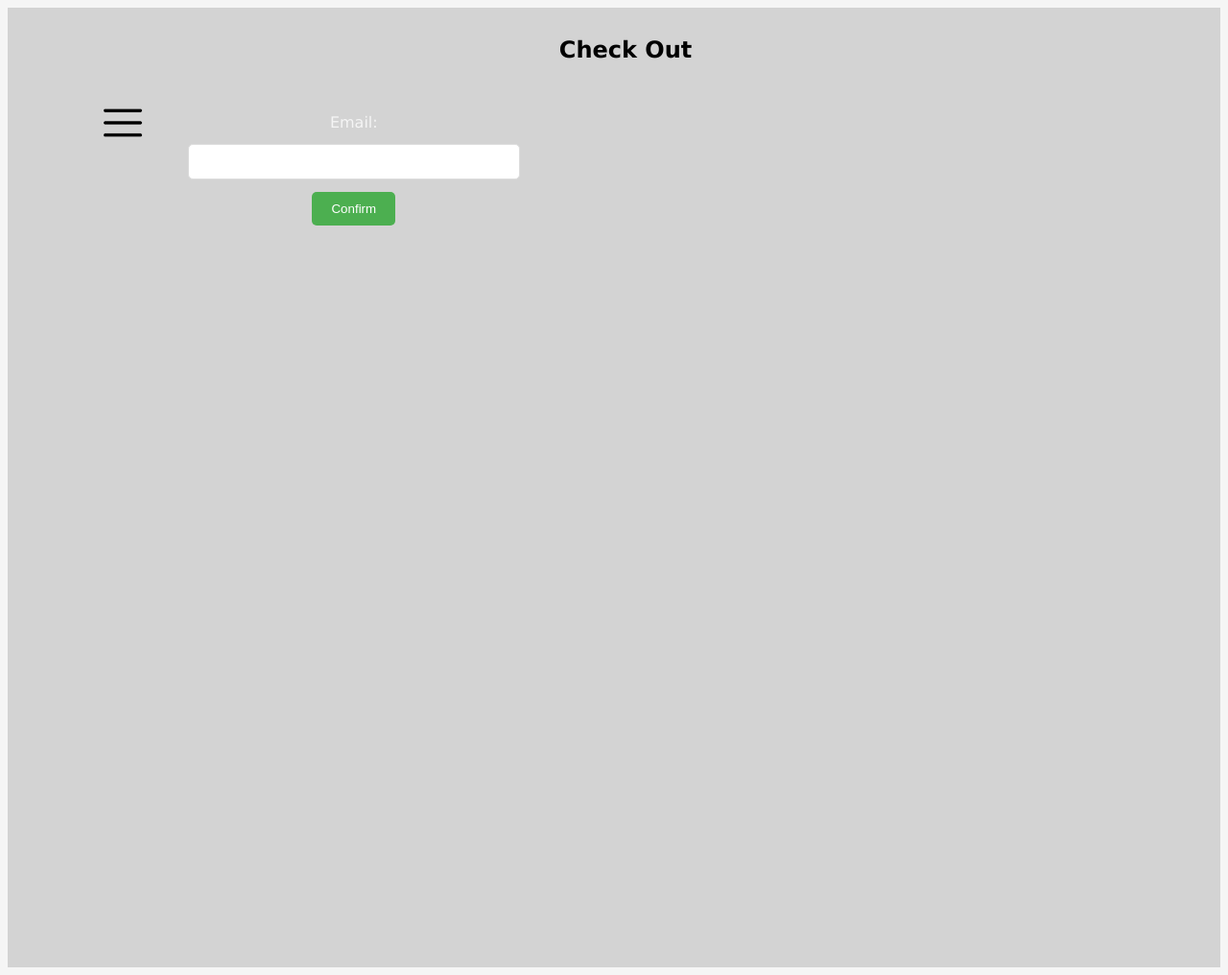
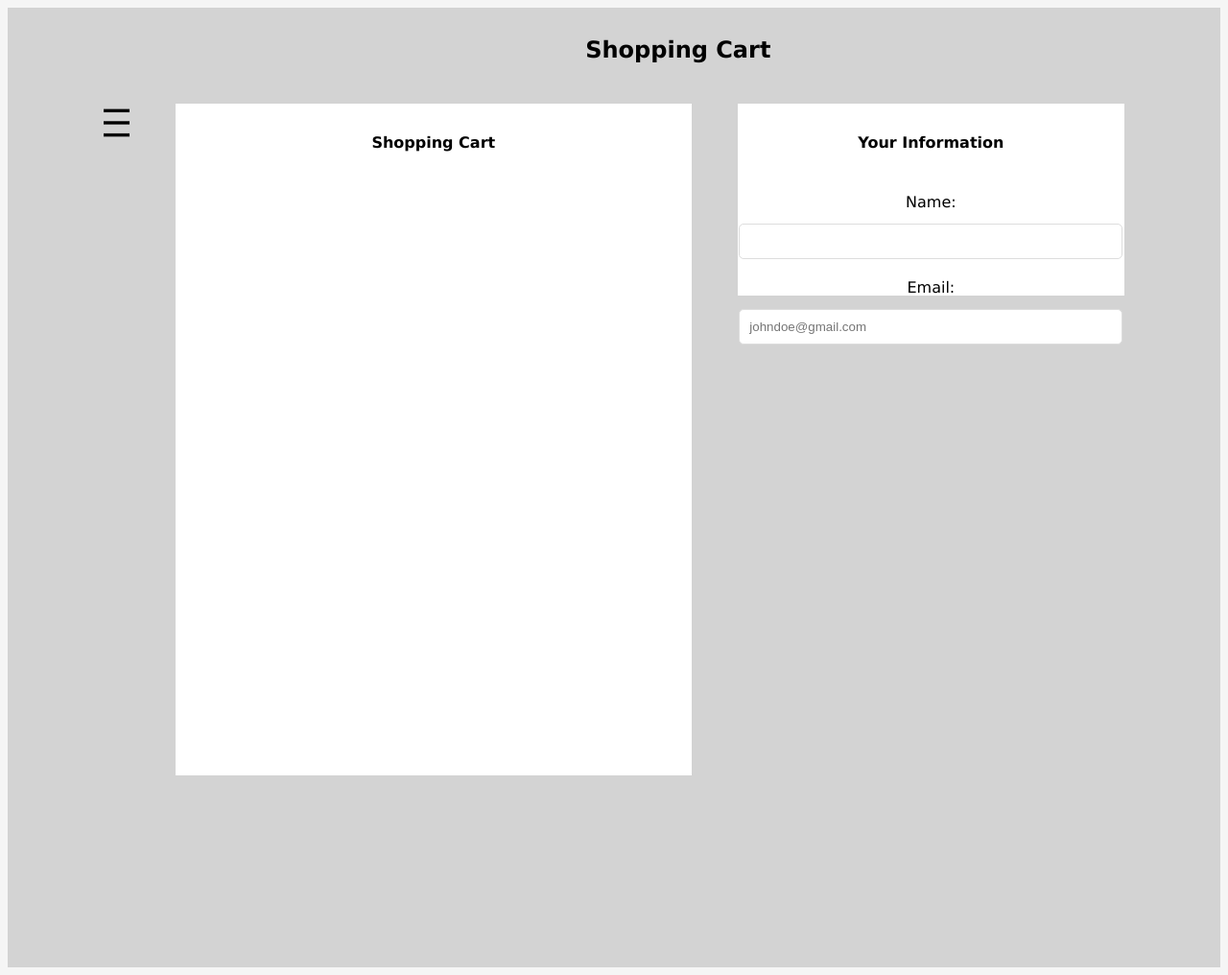
Before and after one commit to nagalil-hanoj-hteal3/Web-Group-Project, a PHP site: page /html/shopping_cart.html in a window 1280 px wide. Shown: the whole page at 96% size. Run offline with PHP 8.4, Linux system fonts and the light colour scheme; grey boxes are pictures that could not be loaded.

Commit message:
cart and personal info sections

```diff
--- a/css/cart.css
+++ b/css/cart.css
@@ -1,6 +1,20 @@
-/* Style the form inputs */
+section, h4{
+    color: black;
+}
 
-  #email input {
+.shopping-cart{
+    background-color: white;
+    width: 800px;
+    height: 700px;
+}
+
+.personal-info{
+    background-color: white;
+    width: 600px;
+    height: 200px;
+}
+
+.personal-info input{
     padding: 10px;
     border: 1px solid #ddd;
     border-radius: 5px;
@@ -8,20 +22,8 @@
     max-width: 400px;
     box-sizing: border-box;
     margin-bottom: 10px;
-  }
+}
 
-  #email button {
-    background-color: #4CAF50;
-    color: white;
-    padding: 10px 20px;
-    border: none;
-    border-radius: 5px;
-    cursor: pointer;
-  }
-
-  #email button:hover {
-    background-color: #3e8e41;
-  }
 
 /*from aboutUs*/
 h1{
@@ -32,7 +34,6 @@ body{
     background-color: whitesmoke;
     font-family:'Lucida Sans', 'Lucida Sans Regular', 'Lucida Grande';
     line-height: 40px;
-
 }
 
 .logo{
@@ -41,11 +42,11 @@ body{
     /*left: 40%;*/
     left:50%;
 }
-/*
-body{
-    line-height: 50px;
-}*/
 
+/*Tables*/
+table td, th{
+    color: black;
+}
 
 a:hover{
     color:red;
--- a/html/shopping_cart.html
+++ b/html/shopping_cart.html
@@ -4,7 +4,7 @@
     <meta charset="UTF-8">
     <meta http-equiv="X-UA-Compatible" content="IE=edge">
     <meta name="viewport" content="width=device-width, initial-scale=1.0">
-    <title>Shopping Cart</title>
+    <title>Shopping Page</title>
     <link rel="stylesheet" type="text/css" href = "/css/cart.css"> <!--Maybe change to styles-->
     <link rel="icon" href="https://cdn.discordapp.com/attachments/1081329569258287296/1086137061750353971/image.png">
 
@@ -14,17 +14,20 @@
 <body>
     <section class="showcase">
         <header>
-            <h1 class="logo">Check Out</h1>
+            <h1 class="logo">Shopping Cart</h1>
 
         </header>
             <div class="toggle"></div>
 
-              <form id="email">
-                <label>Email:</label>
-                <input type="email" id="email" name="email">
-                <button type="submit">Confirm</button>
-              </form>
+        <section class="shopping-cart">
+            <h4>Shopping Cart</h4>
+        </section>
 
+        <section class="personal-info">
+            <h4>Your Information</h4>
+            Name: <input type="text" name="name" size="20" maxlength="20"><br>
+            Email: <input type="text" name="email" size="20" maxlength="50" placeholder="johndoe@gmail.com"><br>
+        </section>
     </section>
 
     <div class="menu">
```
